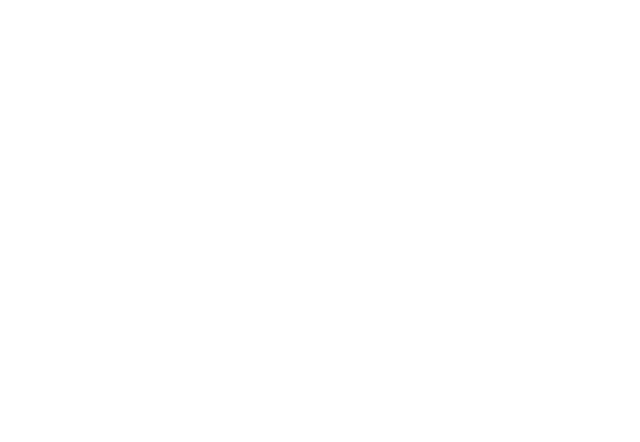
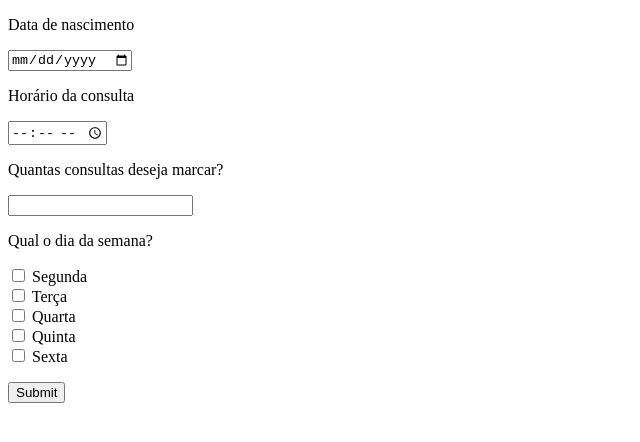
Before and after one commit to larinic/cursosenac, a plain HTML site: page 1110/index.html in a window 1280 px wide. Shown: the whole page, without its empty margins (0-640 px from the left). Drawn offline with Linux system fonts and the light colour scheme.

Commit message:
add pasta 11/10 > Form de consulta

```diff
--- a/1110/index.html
+++ b/1110/index.html
@@ -7,6 +7,23 @@
     <title>Document</title>
 </head>
 <body>
+    <form action="../1010/obrigada.html">
+        <p>Data de nascimento</p>
+        <input type="date"><br>
+        <p>Horário da consulta</p>
+        <input type="time">
+        <p>Quantas consultas deseja marcar?</p>
+        <input type="number"><br>
+        <p>Qual o dia da semana?</p>
+        <input type="checkbox"> <label for="Segunda">Segunda</label> <br>
+        <input type="checkbox"> <label for="Terça">Terça</label> <br>
+        <input type="checkbox"> <label for="Quarta">Quarta</label> <br>
+        <input type="checkbox"> <label for="Quinta">Quinta</label> <br>
+        <input type="checkbox"> <label for="Sexta">Sexta</label> <br>
 
+        <p></p>
+
+        <input type="submit">
+    </form>
 </body>
 </html>
```
Also changed, not shown: 1010/obrigada.html (+2 -1 lines).
